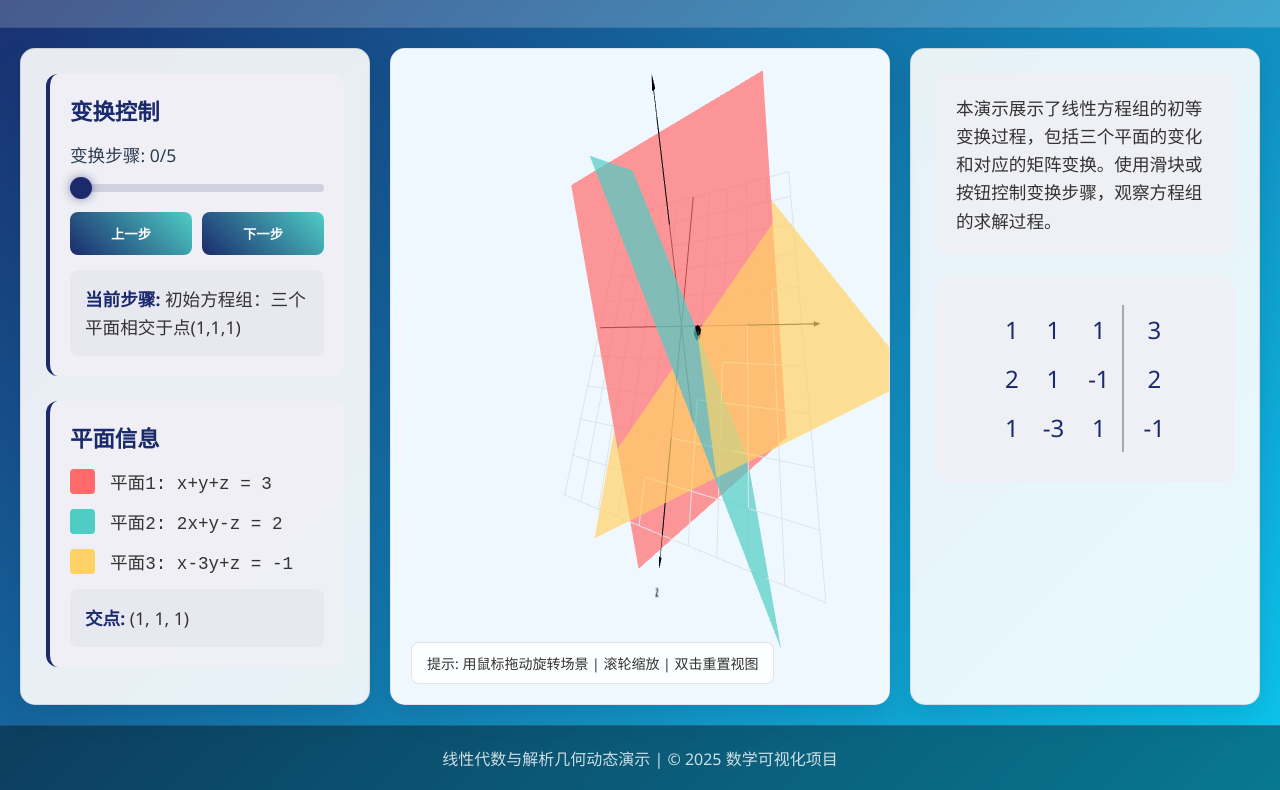
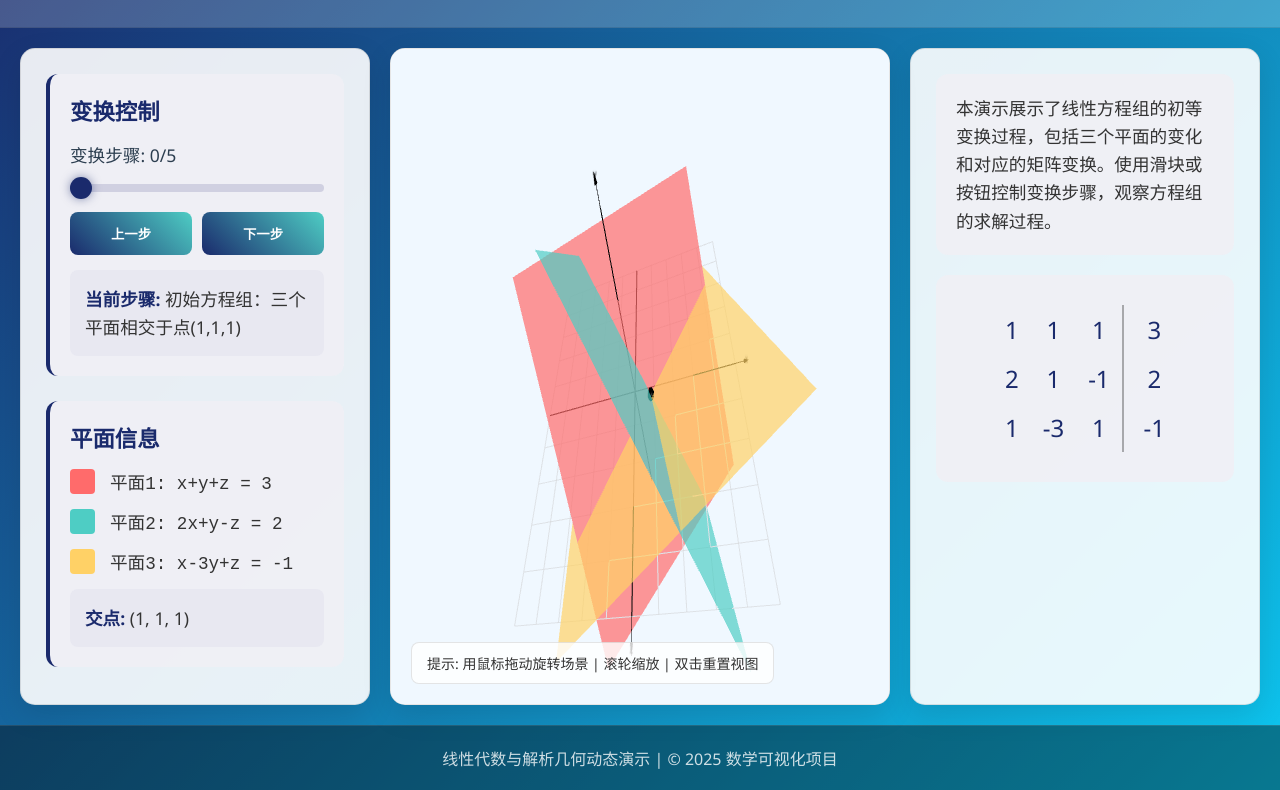
Before and after one commit to Yishine007/Linear_algebra_1.2.1, a plain HTML site: page index.html in a window 1280 px wide. Shown: the part 81-871 px from the top of the page. Drawn offline with nearby package versions, Linux system fonts and the light colour scheme; animation ran at ten frames a second.

Commit message:
Update index.html

```diff
--- a/index.html
+++ b/index.html
@@ -414,13 +414,13 @@
     <script src="https://cdnjs.cloudflare.com/ajax/libs/three.js/r128/three.min.js"></script>
     <script>
         // 初始化Three.js场景
-        let scene, camera, renderer;
+        let scene, camera, renderer, sceneGroup;
         let plane1, plane2, plane3, point;
         let currentStep = 0;
         let isDragging = false;
         let previousMousePosition = { x: 0, y: 0 };
         let targetRotation = { x: 0.5, y: 0.5 };
-        let targetZoom = 8; // 调整初始缩放
+        let targetZoom = 8;
         let currentZoom = 8;
         let axisObjects = { x: null, y: null, z: null };
 
@@ -470,10 +470,9 @@
             ]
         ];
 
-        // 创建平面函数（优化边界显示）
+        // 创建平面函数
         function createPlane(a, b, c, d, color) {
-            // 动态计算平面尺寸，确保在-5到5范围内显示
-            const size = 8; // 固定尺寸
+            const size = 8;
             const geometry = new THREE.PlaneGeometry(size, size);
             const material = new THREE.MeshBasicMaterial({
                 color: color,
@@ -579,7 +578,7 @@
 
             // 创建相机
             camera = new THREE.PerspectiveCamera(75, window.innerWidth / window.innerHeight, 0.1, 1000);
-            camera.position.set(5, 5, 5);
+            camera.position.set(4, 4, 7); // 调整相机初始位置
             camera.lookAt(0, 0, 0);
 
             // 创建渲染器
@@ -599,6 +598,12 @@
             const directionalLight2 = new THREE.DirectionalLight(0xffffff, 0.5);
             directionalLight2.position.set(-1, -1, -1);
             scene.add(directionalLight2);
+
+            // 创建场景组，用于整体移动场景
+            sceneGroup = new THREE.Group();
+            // 整体向左移动1单位（x轴负方向）
+            sceneGroup.position.set(-1, -1, 0);
+            scene.add(sceneGroup);
 
             // 增强坐标轴 - 全部使用黑色
             const axesGroup = new THREE.Group();
@@ -624,7 +629,7 @@
             axesGroup.add(createAxisArrow(new THREE.Vector3(0, 1, 0), new THREE.Vector3(0, axisLength, 0), axisColor));
             axesGroup.add(createAxisArrow(new THREE.Vector3(0, 0, 1), new THREE.Vector3(0, 0, axisLength), axisColor));
 
-            scene.add(axesGroup);
+            sceneGroup.add(axesGroup);
 
             // 添加网格辅助平面（限制在-5到5之间）
             const gridHelper = new THREE.GridHelper(10, 10, 0x000000, 0xcccccc);
@@ -632,18 +637,18 @@
             gridHelper.material.linewidth = 1;
             gridHelper.material.opacity = 0.5;
             gridHelper.material.transparent = true;
-            scene.add(gridHelper);
+            sceneGroup.add(gridHelper);
 
             // 创建坐标轴标签
-            const axisLengthLabel = 6;
+            const axisLengthLabel = 5.5;
 
             axisObjects.x = create3DAxisLabel('X', new THREE.Vector3(axisLengthLabel, 0, 0), '#000000');
             axisObjects.y = create3DAxisLabel('Y', new THREE.Vector3(0, axisLengthLabel, 0), '#000000');
             axisObjects.z = create3DAxisLabel('Z', new THREE.Vector3(0, 0, axisLengthLabel), '#000000');
 
-            scene.add(axisObjects.x);
-            scene.add(axisObjects.y);
-            scene.add(axisObjects.z);
+            sceneGroup.add(axisObjects.x);
+            sceneGroup.add(axisObjects.y);
+            sceneGroup.add(axisObjects.z);
 
             // 初始平面
             updatePlanes(currentStep);
@@ -658,10 +663,10 @@
         // 更新平面
         function updatePlanes(step) {
             // 移除旧平面
-            if (plane1) scene.remove(plane1);
-            if (plane2) scene.remove(plane2);
-            if (plane3) scene.remove(plane3);
-            if (point) scene.remove(point);
+            if (plane1) sceneGroup.remove(plane1);
+            if (plane2) sceneGroup.remove(plane2);
+            if (plane3) sceneGroup.remove(plane3);
+            if (point) sceneGroup.remove(point);
 
             const planes = planeEquations[step];
 
@@ -671,10 +676,10 @@
             plane3 = createPlane(planes[2].a, planes[2].b, planes[2].c, planes[2].d, plane3Color);
             point = createPoint(1, 1, 1, pointColor);
 
-            scene.add(plane1);
-            scene.add(plane2);
-            scene.add(plane3);
-            scene.add(point);
+            sceneGroup.add(plane1);
+            sceneGroup.add(plane2);
+            sceneGroup.add(plane3);
+            sceneGroup.add(point);
 
             // 更新平面方程显示
             document.getElementById('plane1-eq').textContent = `平面1: ${formatEquation(planes[0])}`;
```
